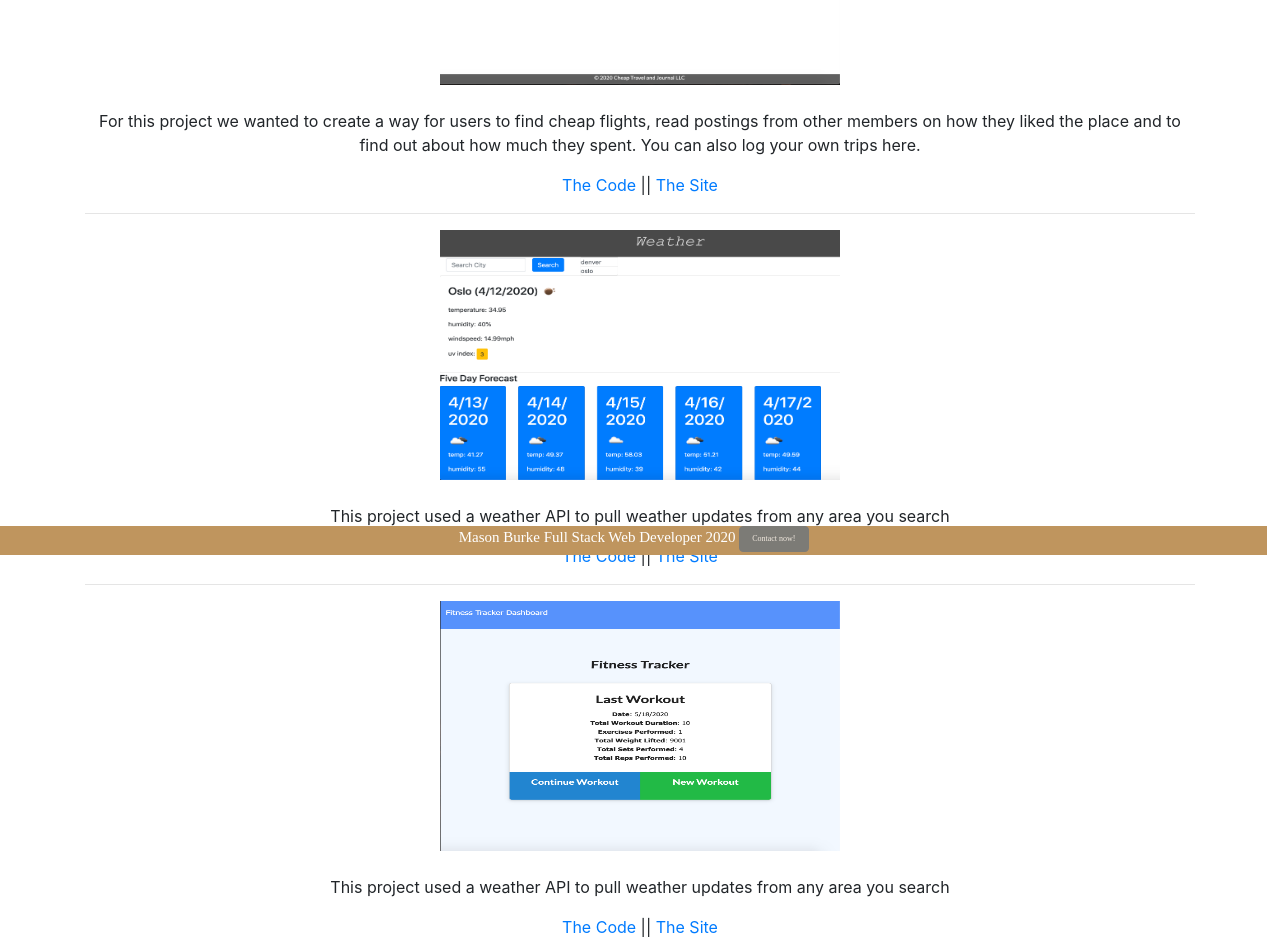
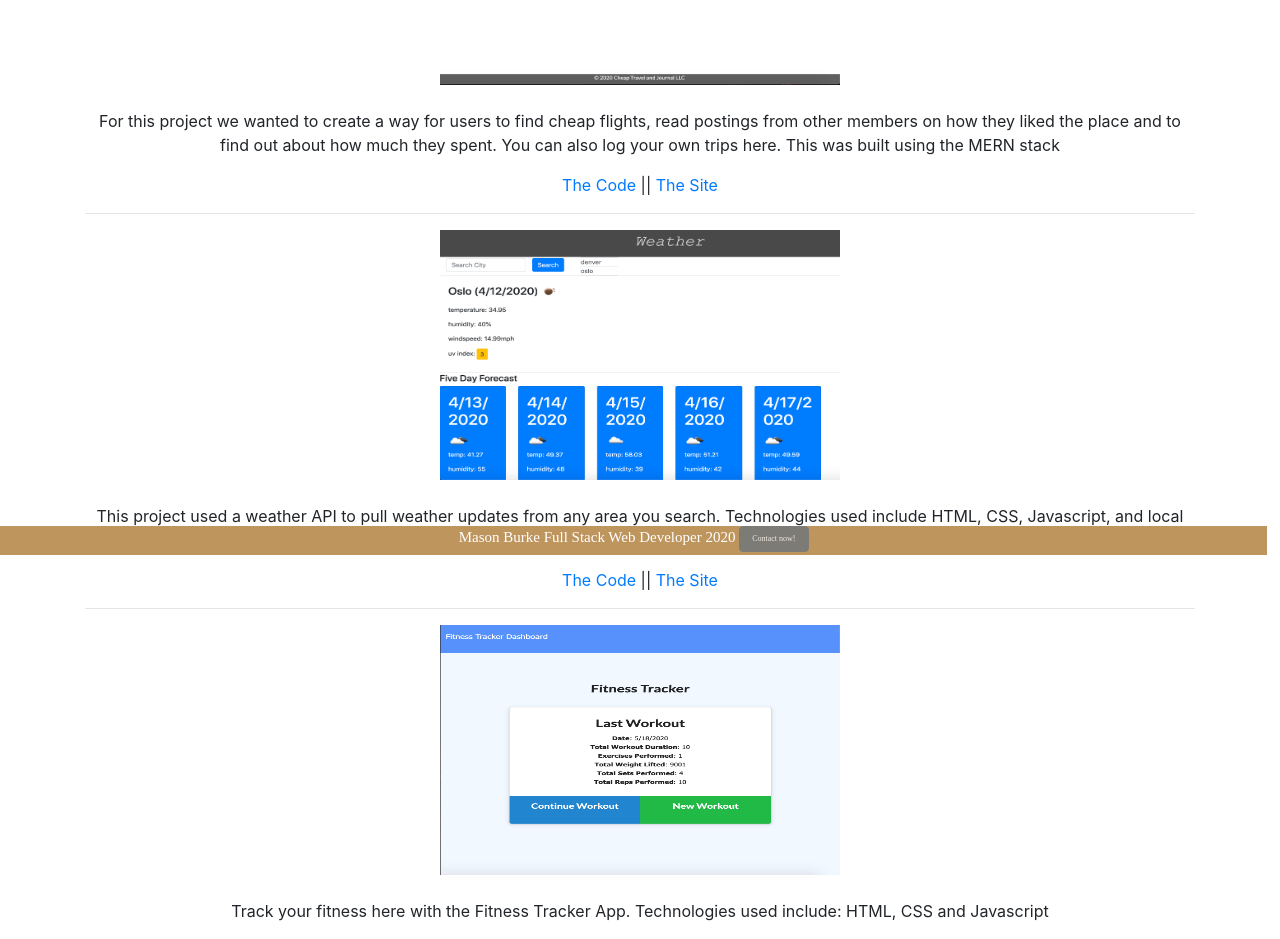
Before and after one commit to MasonBurke/react-portfolio, a React (Create React App) app: page /projects in a window 1280 px wide. Shown: the part 245-1184 px from the top of the page. Built offline with nearby package versions, Linux system fonts and the light colour scheme.

Commit message:
text added

```diff
--- a/src/pages/Projects.js
+++ b/src/pages/Projects.js
@@ -18,7 +18,8 @@ function Projects() {
 
 <p style={{wordWrap:' break-word' ,flex:1, justifyContent: 'center', alignItems: 'center'}}>
 For this project we wanted to create a way for users to find cheap flights, read postings from
- other members on how they liked the place and to find out about how much they spent. You can also log your own trips here.  </p>
+ other members on how they liked the place and to find out about how much they spent. You can also log your own trips here. This was built
+ using the MERN stack </p>
  <p> <a href='https://github.com/MasonBurke/cheap-travel'> The Code </a>||
   <a href="https://desolate-citadel-71436.herokuapp.com/"> The Site </a> </p><hr/>
 
@@ -28,7 +29,8 @@ For this project we wanted to create a way for users to find cheap flights, read
 
 <br/>
 <p style={{wordWrap:' break-word' ,flex:1, justifyContent: 'center', alignItems: 'center'}}>
-This project used a weather API to pull weather updates from any area you search </p>
+This project used a weather API to pull weather updates from any area you search. Technologies used include
+HTML, CSS, Javascript, and local storage. </p>
 <p> <a href='https://github.com/MasonBurke/weather-app'> The Code </a>||
 <a href="https://masonburke.github.io/weather-app/"> The Site </a> </p>
 
@@ -38,7 +40,8 @@ This project used a weather API to pull weather updates from any area you search
 </Row>
 <br/>
 <p style={{wordWrap:' break-word' ,flex:1, justifyContent: 'center', alignItems: 'center'}}>
-This project used a weather API to pull weather updates from any area you search </p>
+Track your fitness here with the Fitness Tracker App. Technologies used include: HTML, CSS and Javascript
+ </p>
  <p> <a href='https://github.com/MasonBurke/fitness-tracker'> The Code </a>||
   <a href="https://pure-woodland-71734.herokuapp.com/"> The Site </a> </p>
 
@@ -52,3 +55,7 @@ This project used a weather API to pull weather updates from any area you search
 }
 
 export default Projects
+
+
+//create clickable picture to link to site. add more projects. make desktop responsive.
+//icons for code and site instead of text
```
